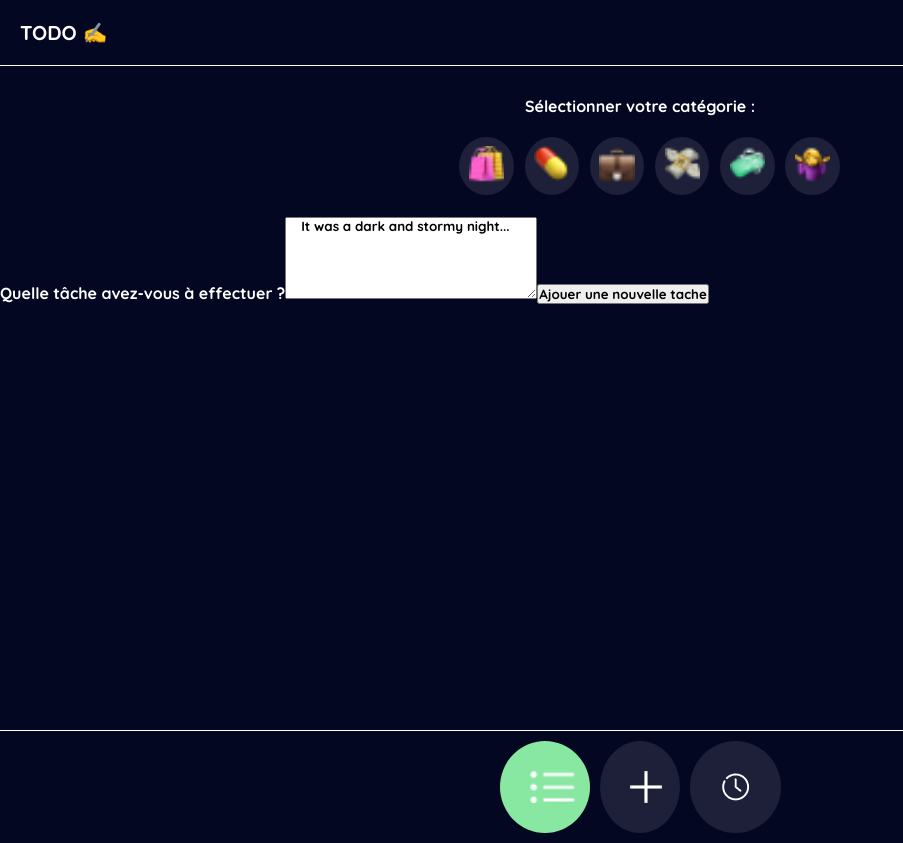
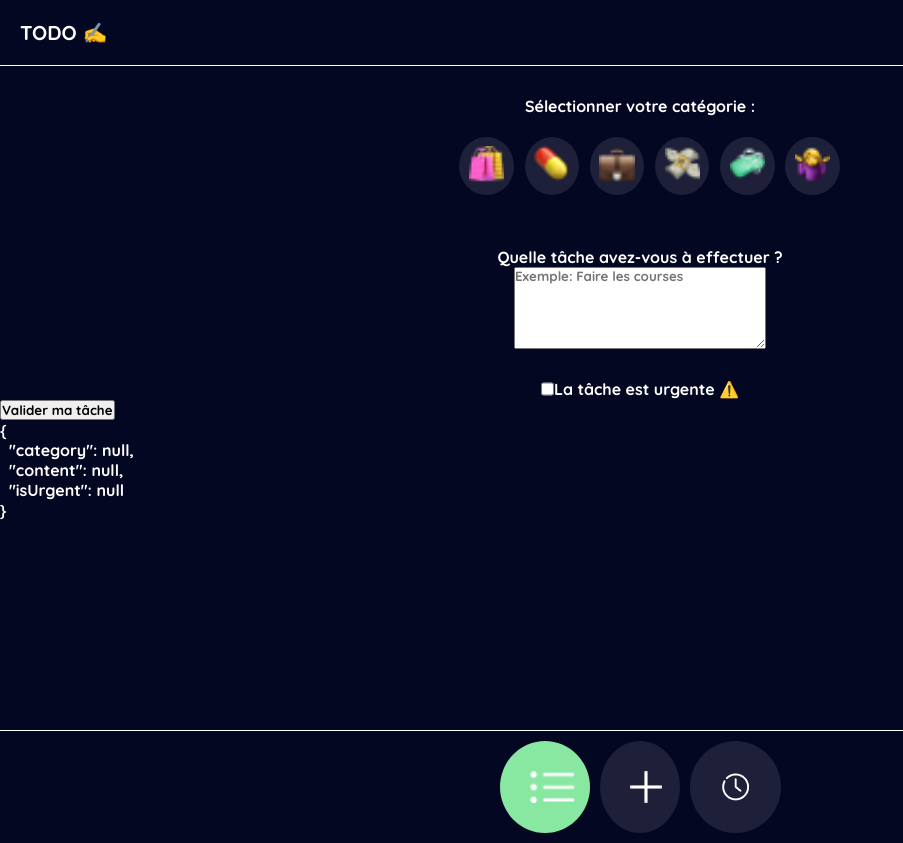
Before and after one commit to AssaNiang/Todo-List, an Angular app: page /new-task in a window 1280 px wide. Shown: the whole page, without its empty margins (0-903 px from the left). Built offline with nearby package versions, Linux system fonts and the light colour scheme.

Commit message:
j'ai crée le formulaire dans la page new-task.html(et j'ai retirer les ancien component) ,j'ai recuperé les données avec this.loginForm.value ,je les ai assignées à la tache que j'ai crée à l'initiation,ex this.curentTask.category=this.loginForm.get('category')?.value;

```diff
--- a/src/app/app.module.ts
+++ b/src/app/app.module.ts
@@ -10,7 +10,7 @@ import { NewTaskComponent } from './pages/new-task/new-task.component';
 import { HistoryComponent } from './pages/history/history.component';
 import { CategoryTasksComponent } from './components/category-tasks/category-tasks.component';
 import { DescriptionTaskComponent } from './components/description-task/description-task.component';
-
+import { ReactiveFormsModule } from '@angular/forms';
 @NgModule({
   declarations: [
     AppComponent,
@@ -24,7 +24,8 @@ import { DescriptionTaskComponent } from './components/description-task/descript
   ],
   imports: [
     BrowserModule,
-    AppRoutingModule
+    AppRoutingModule,
+    ReactiveFormsModule
   ],
   providers: [],
   bootstrap: [AppComponent]
--- a/src/app/interface/todo.ts
+++ b/src/app/interface/todo.ts
@@ -1,9 +1,9 @@
  export type CategoryType = "shopping" | "health" | "work" | "bills" | "cleaning" | "other";
 
  export interface ITask {
-    id: number;
+    id: number |undefined;
     content: string;
-    category: CategoryType;
+    category: CategoryType|null;
     isUrgent: boolean;
     doneDate: Date | null;
 }
--- a/src/app/pages/new-task/new-task.component.css
+++ b/src/app/pages/new-task/new-task.component.css
@@ -1,3 +1,41 @@
+.category{
+    display: flex;
+    gap:30px;
+    margin:30px;
+}
+.container{
+    padding-top:30px;
+    display:flex;
+    flex-direction: column;
+    align-items: center;
+    width:100%;
+    margin:auto;
+}
+.checkbox{
+    width:100%;
+    margin:auto;
+    display:flex;
+    padding-top:30px;
+    justify-content: center;
+}
+img{
+    width:100%;
+    object-fit: fill;
+}
+input[type="radio"].input-radio {
+    display: none;
+}
+input[type="radio"].input-radio + label {
+
+    padding: 1.9rem 0.6rem 0.5rem;
+    background-color: var(--color-gray-black);
+    border-radius: 50%;
+
+}
+input[type="radio"].input-radio:checked + label {
+
+    background-color: var(--color-yellow);
+}
 main{
     height:83vh;
 }
--- a/src/app/pages/new-task/new-task.component.html
+++ b/src/app/pages/new-task/new-task.component.html
@@ -1,7 +1,36 @@
+<!-- <main> -->
+    <!-- <form> -->
+        <!-- <app-category-tasks></app-category-tasks>
+            <app-description-task></app-description-task> -->
+            <!-- </form> -->
+
+            <!-- </main> -->
 <main>
-    <!-- <form> -->
-        <app-category-tasks></app-category-tasks>
-        <app-description-task></app-description-task>
-    <!-- </form> -->
+<form [formGroup]="loginForm" (ngSubmit)="validated()">
+    <div class="container">
+        <p>Sélectionner votre catégorie :</p>
+        <div class="category">
+            <div    *ngFor="let category of categories" >
+                <input type="radio" id="{{category.id}}" value="{{category.title}}" class="input-radio" name="category" formControlName="category" >
+                <label  for="{{category.id}}"><img src="{{category.img}}"></label>
+            </div>
+        </div>
+    </div>
+    <div class="container">
+    <label for="content">Quelle tâche avez-vous à effectuer ?</label>
+    <textarea id="content" formControlName="content"
+    rows="5" cols="33" placeholder="Exemple: Faire les courses" required >
+    It was a dark and stormy night...
+    </textarea>
+    </div>
+    <div class="checkbox">
+        <input type="checkbox" for="urgent" formControlName="isUrgent">
+        <label for="urgent">La tâche est urgente ⚠️</label>
+    </div>
 
+    <button type="submit">Valider ma tâche </button>
+</form>
+<pre>
+{{loginForm.value |json}}
+</pre>
 </main>
--- a/src/app/pages/new-task/new-task.component.ts
+++ b/src/app/pages/new-task/new-task.component.ts
@@ -1,10 +1,100 @@
-import { Component } from '@angular/core';
+import { Component, OnInit } from '@angular/core';
+import { FormGroup,FormControl, FormBuilder, Validators} from '@angular/forms';
+import { ITask } from 'src/app/interface/todo';
+import { TasksService } from 'src/app/services/tasks.service';
+
+interface categoryType{
+  id:number,
+  title:string;
+  img:string;
+
+}
 
 @Component({
   selector: 'app-new-task',
   templateUrl: './new-task.component.html',
   styleUrls: ['./new-task.component.css']
 })
-export class NewTaskComponent {
+export class NewTaskComponent implements OnInit{
 
+  loginForm!:FormGroup;
+  currentTask!: ITask;
+  taskList:ITask[]=[];
+
+
+  constructor(private fb:FormBuilder,
+    private taskservice:TasksService){
+
+  }
+
+  ngOnInit(): void {
+
+      this.loginForm = this.fb.group({
+        category:[null],
+        content:[null],
+        isUrgent:[null],
+      });
+     this.createNewTask();
+
+  }
+  // methode pour appeler lors du clic du formulaire
+  validated(){
+    // je vais affecter les données recupérer du formulaire à la todo que j'ai creer à vide
+  this.changeCategory();
+  this.changeContent();
+  this.changeIsUrgent();
+  console.log("la nouvelle tache Assa",this.loginForm.value)
+  this.taskList.push(this.loginForm.value);
+  console.log("le tableau tasklist",this.taskList);
+    // console.log("les donnée du formulaire",this.loginForm.get('content')!.value);
+
+  }
+  // j'affecte la valeure que j'ai cliqué dans la categorie à la categorie de ma tache fictive dans le service
+  changeCategory(){
+    this.currentTask.category=this.loginForm.get("category")!.value;
+
+  }
+  changeContent(){
+    this.currentTask.content=this.loginForm.get("content")?.value;
+  }
+  changeIsUrgent(){
+    this.currentTask.isUrgent=this.loginForm.get('isUrgent')?.value;
+  }
+
+  // je cree un component vide que je vais modifier apres
+   createNewTask() {
+    this.currentTask = this.taskservice. createTodo();
+  console.log("la tache vide  créer",this.currentTask);
+  }
+
+  categories: categoryType[] = [
+
+    {
+
+      id:1,
+      title:"shopping",
+      img:"assets/img/shopping.png"},
+    {
+      id:2,
+      title:"health",
+      img:"assets/img/health.png"},
+
+    {
+      id:3,
+      title:"work",
+      img:"assets/img/work.png"},
+
+      {id:4,
+      title:"bills",
+      img:"assets/img/bills.png"},
+
+      {id:5,
+        title:"cleaning",
+        img:"assets/img/cleaning.png"},
+
+      {id:6,
+          title:"other",
+          img:"assets/img/other.png"
+      },
+   ];
 }
--- a/src/app/services/tasks.service.ts
+++ b/src/app/services/tasks.service.ts
@@ -1,4 +1,6 @@
 import { Injectable } from '@angular/core';
+import {ITask} from 'src/app/interface/todo';
+import { NewTaskComponent } from '../pages/new-task/new-task.component';
 
 @Injectable({
   providedIn: 'root'
@@ -6,4 +8,20 @@ import { Injectable } from '@angular/core';
 export class TasksService {
 
   constructor() { }
+  createTodo(){
+    const newTask:ITask = {
+      id :1,
+      content: "",
+      category: "health" ,
+      isUrgent: false,
+      doneDate: null
+      }
+      console.log(newTask);
+      return newTask;
+
+  }
+
+
+
+
 }
```
